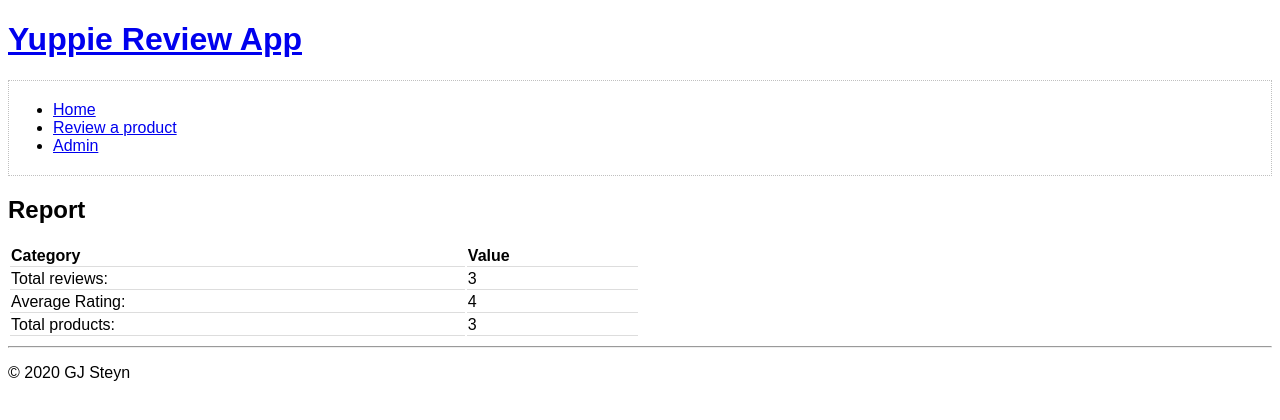
After one commit to Gainzislife/Product-Review-app, a PHP site: page /admin_report.php in a window 1280 px wide. The commit adds this page. Shown: the top 420 px of the page. Run offline with PHP 8.4, Linux system fonts and the light colour scheme; data comes from the database, SQL or seed files in the repository.

Commit message:
Added admin functionality

```diff
--- /dev/null
+++ b/admin_report.php
@@ -0,0 +1,58 @@
+<?php
+require_once 'model/database.php';
+require 'model/common.php';
+include 'header.php';
+
+$reviews = get_reviews();
+$products = get_products();
+
+$total_rating = 0;
+$total_reviews = 0;
+
+foreach ($reviews as $review) {
+  $total_rating += $review['rating'];
+  $total_reviews++;
+}
+
+$avg_rating = ceil($total_rating / $total_reviews);
+
+$total_products = 0;
+
+foreach ($products as $product) {
+  $total_products++;
+}
+
+?>
+
+<h2>Report</h2>
+
+<table class="report-table">
+  <th>Category</th>
+  <th>Value</th>
+  <tr>
+    <td>
+      Total reviews:
+    </td>
+    <td>
+      <?php echo $total_reviews; ?>
+    </td>
+  </tr>
+  <tr>
+    <td>
+      Average Rating:
+    </td>
+    <td>
+      <?php echo $avg_rating; ?>
+    </td>
+  </tr>
+  <tr>
+    <td>
+      Total products:
+    </td>
+    <td>
+      <?php echo $total_products; ?>
+    </td>
+  </tr>
+</table>
+
+<?php include 'footer.php'; ?>
--- a/header.php
+++ b/header.php
@@ -2,8 +2,7 @@
 <html>
 <head>
     <title>Yuppie Review App</title>
-    <link rel="stylesheet" type="text/css"
-          href="main.css">
+    <link rel="stylesheet" type="text/css" href="main.css">
 </head>
 
 <body>
@@ -12,7 +11,8 @@
     <nav class="top-menu">
         <ul>
             <li><a href="index.php">Home</a></li>
-            <li><a href="#">Admin</a></li>
+            <li><a href="review.php">Review a product</a></li>
+            <li><a href="admin.php">Admin</a></li>
         </ul>
     </nav>
 </header>
--- a/main.css
+++ b/main.css
@@ -1,10 +1,4 @@
 body {
-  background-color: #eeeeee;
-  color: #000000;
-  margin: 0;
-  padding: 0;
-  text-align: left;
-  font-size: 100%;
   font-family: sans-serif;
 }
 
@@ -14,3 +8,17 @@ body {
 	padding: 4px;
 	margin-bottom: 4px;
 }
+
+.admin-table {
+	width: 100%;
+	text-align: left;
+}
+
+.report-table {
+	width: 50%;
+	text-align: left;
+}
+
+th, td {
+  border-bottom: 1px solid #ddd;
+}
--- a/model/common.php
+++ b/model/common.php
@@ -57,15 +57,15 @@ function get_reviews()
     }
 }
 
-function get_review($product_id)
+function get_review($review_id)
 {
     global $db;
     $query = 'SELECT *
               FROM reviews
-              WHERE id = :product_id';
+              WHERE id = :review_id';
     try {
         $statement = $db->prepare($query);
-        $statement->bindValue(':product_id', $product_id);
+        $statement->bindValue(':review_id', $review_id);
         $statement->execute();
         $result = $statement->fetch();
         $statement->closeCursor();
@@ -137,19 +137,22 @@ function add_review($review_data)
     }
 }
 
-function edit_review($review_data)
+function edit_review($review_id, $product_id, $name, $email, $text)
 {
     global $db;
     $query = 'UPDATE reviews
-              SET product_id = :product_id, rating = :rating, name = :name, email = :email, text = :text
+              SET product_id = :product_id,
+                  name = :name,
+                  email = :email,
+                  text = :text
               WHERE id = :review_id';
     try {
         $statement = $db->prepare($query);
-        $statement->bindValue(':product_id', $review_data['product_id']);
-        $statement->bindValue(':rating', $review_data['rating']);
-        $statement->bindValue(':name', $review_data['name']);
-        $statement->bindValue(':email', $review_data['email']);
-        $statement->bindValue(':text', $review_data['text']);
+        $statement->bindValue(':review_id', $review_id);
+        $statement->bindValue(':product_id', $product_id);
+        $statement->bindValue(':name', $name);
+        $statement->bindValue(':email', $email);
+        $statement->bindValue(':text', $text);
         $statement->execute();
         $statement->closeCursor();
     } catch (PDOException $e) {
```
Also changed, not shown: admin.php (added, +40 -0 lines), admin_edit.php (added, +57 -0 lines), product.php (+3 -7 lines), review.php (added, +63 -0 lines).
